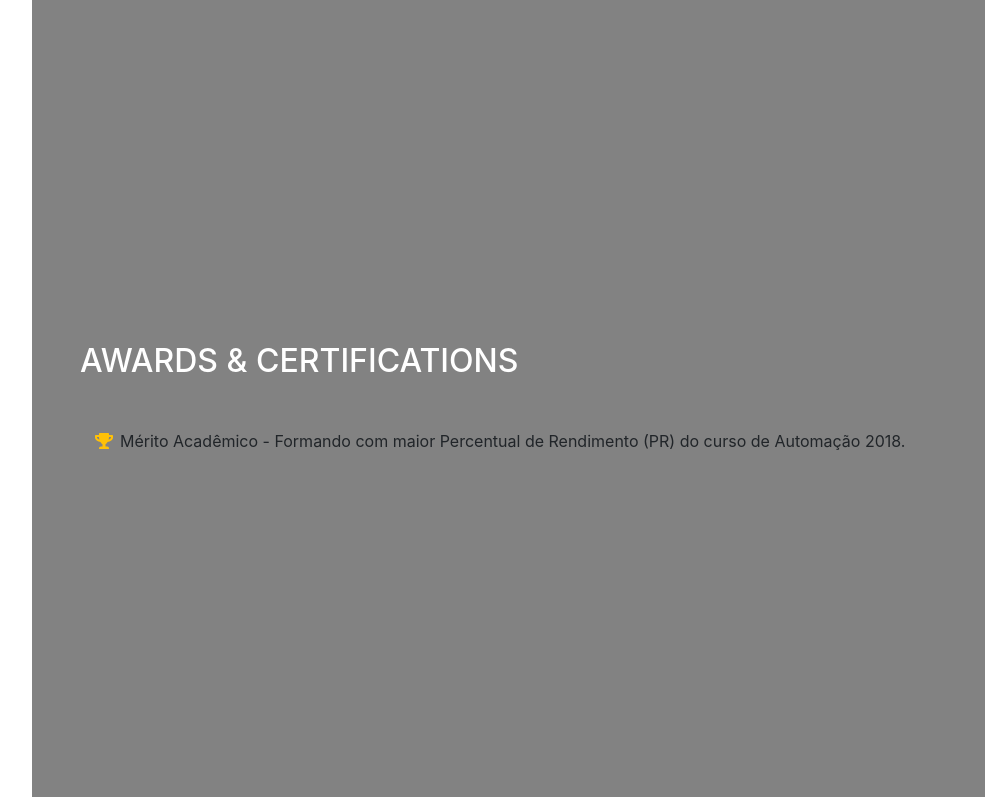
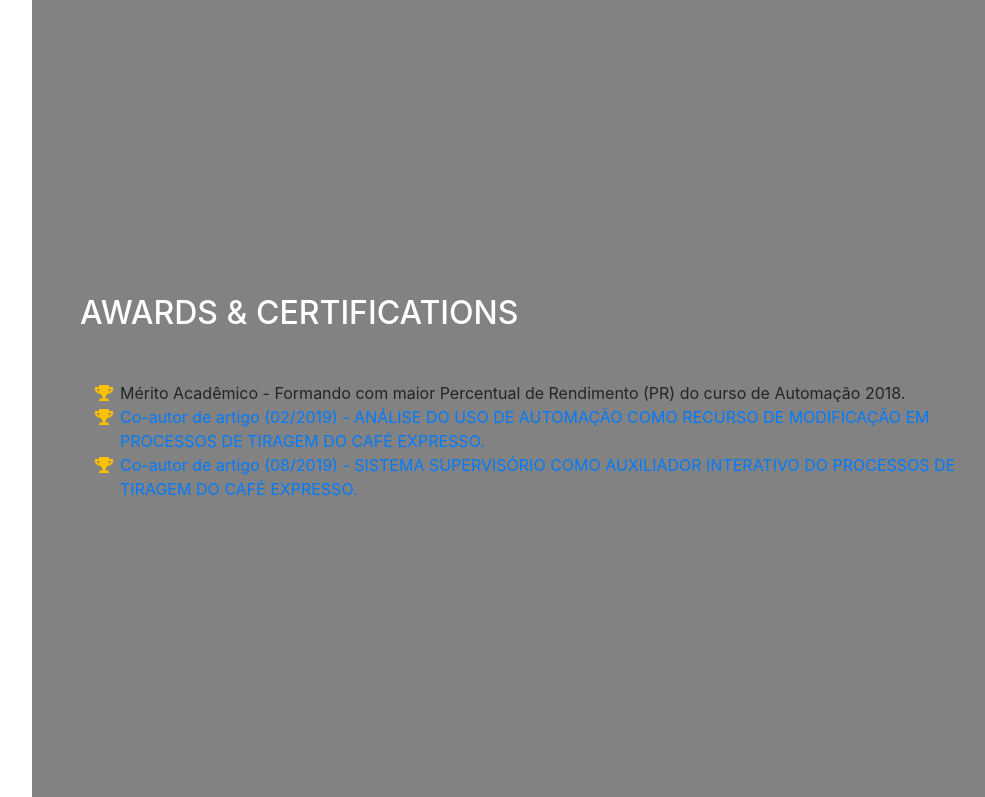
Before and after one commit to JCDMeira/jcdmeira.github.io, a website with bundled scripts: page index.html in a window 1280 px wide. Shown: the part 4078-4875 px from the top of the page, without its empty margins (240-1225 px from the left). Built offline with nearby package versions, Linux system fonts and the light colour scheme; a web font is replaced by a local one.

Commit message:
Adição de artigos publicados a seção de awards

```diff
--- a/index.html
+++ b/index.html
@@ -309,6 +309,19 @@
         <li>
           <i class="fa-li fa fa-trophy text-warning"></i>
           Mérito Acadêmico - Formando com maior Percentual de Rendimento (PR) do curso de Automação 2018.</li>
+        <li>
+          <i class="fa-li fa fa-trophy text-warning"></i>
+          <a href="https://www.revistasapere.inf.br/site2/artigos/2019/2019-02.pdf" target="_blank">
+            Co-autor de artigo (02/2019) - ANÁLISE DO USO DE AUTOMAÇÃO COMO RECURSO DE MODIFICAÇÃO EM
+            PROCESSOS DE TIRAGEM DO CAFÉ EXPRESSO.</a>
+        </li>
+        <li>
+          <i class="fa-li fa fa-trophy text-warning"></i>
+          <a href="https://www.revistasapere.inf.br/site2/artigos/2019/2019-08.pdf" target='_blank'>
+            Co-autor de artigo (08/2019) - SISTEMA SUPERVISÓRIO COMO AUXILIADOR INTERATIVO DO PROCESSOS
+            DE TIRAGEM DO CAFÉ EXPRESSO.</a>
+        </li>
+
         <!--
           <li>
             <i class="fa-li fa fa-trophy text-warning"></i>
```
